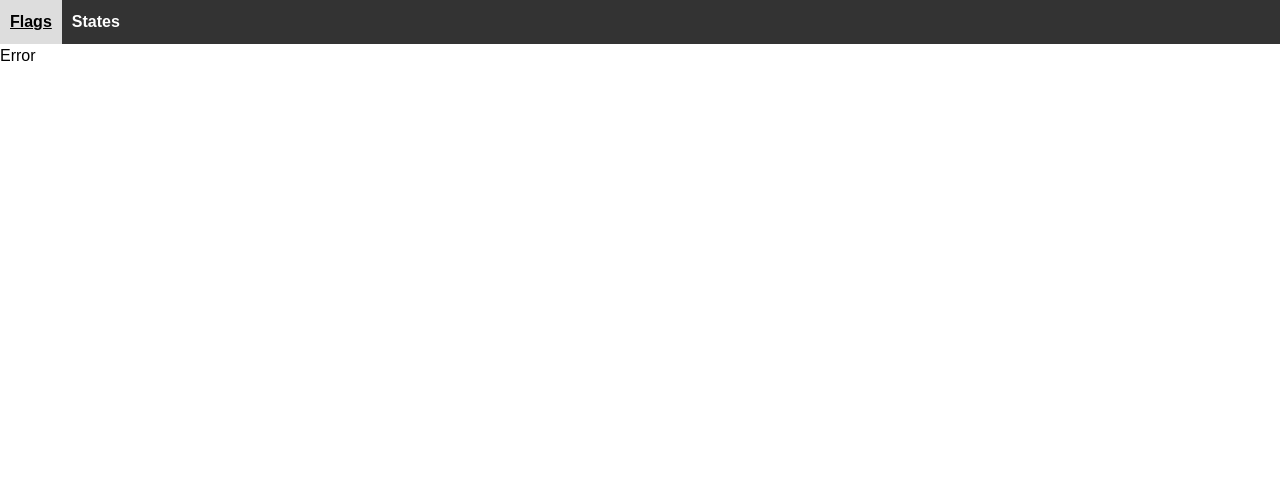
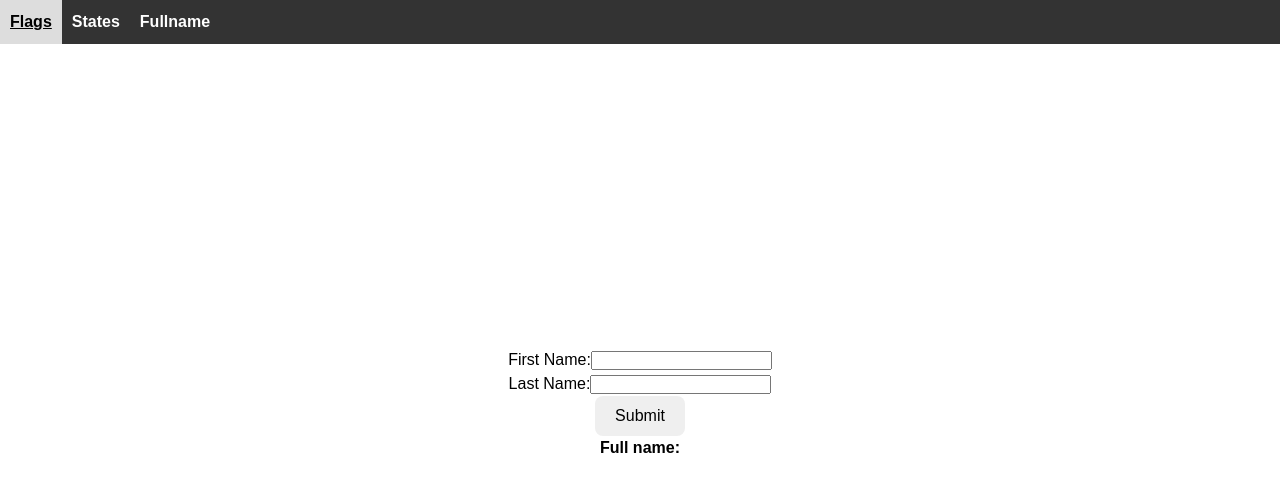
Before and after one commit to aviralrabbit1/react-mini, a React (Vite) app: page /fullname in a window 1280 px wide. Shown: the top 492 px of the page. Built offline with nearby package versions, Linux system fonts and the light colour scheme.

Commit message:
:sparkle: implement Fullname

```diff
--- a/src/App.jsx
+++ b/src/App.jsx
@@ -3,6 +3,7 @@ import { BrowserRouter as Router, Routes, Route, Link } from 'react-router-dom';
 import Flags from './mini/Flag.';
 import States from './mini/States';
 import Error from './mini/Error';
+import Fullname from './mini/Fullname';
 
 function App() {
 
@@ -17,11 +18,15 @@ function App() {
                     <li>
                         <Link to="/states">States</Link>
                     </li>
+                    <li>
+                        <Link to="/fullname">Fullname</Link>
+                    </li>
                 </ul>
             </nav>
               <Routes>
                   <Route path="/" index element={<Flags/>} />
                   <Route path="/states" element={<States />} />
+                  <Route path="/fullname" element={<Fullname />} />
                   <Route path="/*" element={<Error />} />
               </Routes>
         </div>
--- /dev/null
+++ b/src/mini/Fullname.jsx
@@ -0,0 +1,41 @@
+import React, { useState } from 'react'
+
+const Fullname = () => {
+  const [firstName, setFirstName] = useState("");
+  const [lastName, setLastName] = useState("");
+  const [fullname, setfullname] = useState("");
+
+    const handleSubmit = (e) => {
+        e.preventDefault(); // Prevent the default form submission
+        setfullname(`${firstName} ${lastName}`); // Update the fullname state
+        // setFirstName(""); // Clear the first name input
+        // setLastName(""); // Clear the last name input
+    };
+  return (
+    <div style={{
+        display: "flex",
+        flexDirection: "column",
+        justifyContent: "center",
+        // alignItems: "center",
+        textAlign: "center",
+        height: "90vh"
+    }}>
+        <form action="submit" onSubmit={handleSubmit}>
+            <label htmlFor="first_name">First Name:</label>
+            <input type="text" name="first_name" id="first_name" required
+              value={firstName}
+              onChange={(e) => setFirstName(e.target.value)} />
+            <br />
+            <label htmlFor="last_name">Last Name:</label>
+            <input type="text" name="last_name" id="last_name" required
+              value={lastName}
+              onChange={(e) => setLastName(e.target.value)} />
+            <br />
+            <button type="submit">Submit</button>
+        </form>
+        <h4>Full name: {fullname} </h4>
+    </div>
+  )
+}
+
+export default Fullname
```
